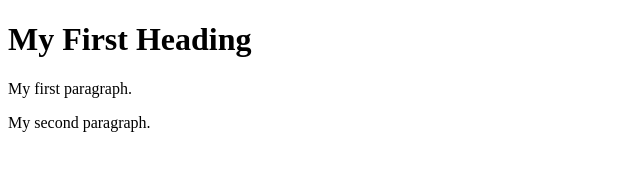
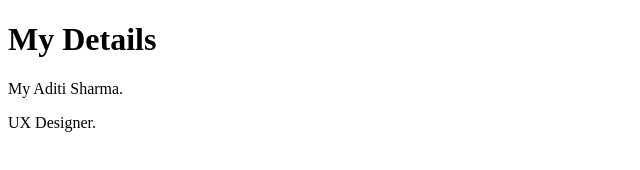
Before and after one commit to Aditift/my_firstsite, a plain HTML site: page index.html in a window 1280 px wide. Shown: the whole page, without its empty margins (0-640 px from the left). Drawn offline with Linux system fonts and the light colour scheme.

Commit message:
personalise website

```diff
--- a/index.html
+++ b/index.html
@@ -1,8 +1,8 @@
 <!DOCTYPE html>
 <html>
 	<body>
-		<h1>My First Heading</h1>
-		<p>My first paragraph.</p>
-		<p>My second paragraph.</p>
+		<h1>My Details</h1>
+		<p>My Aditi Sharma.</p>
+		<p>UX Designer.</p>
 	</body>
 </html>
```
